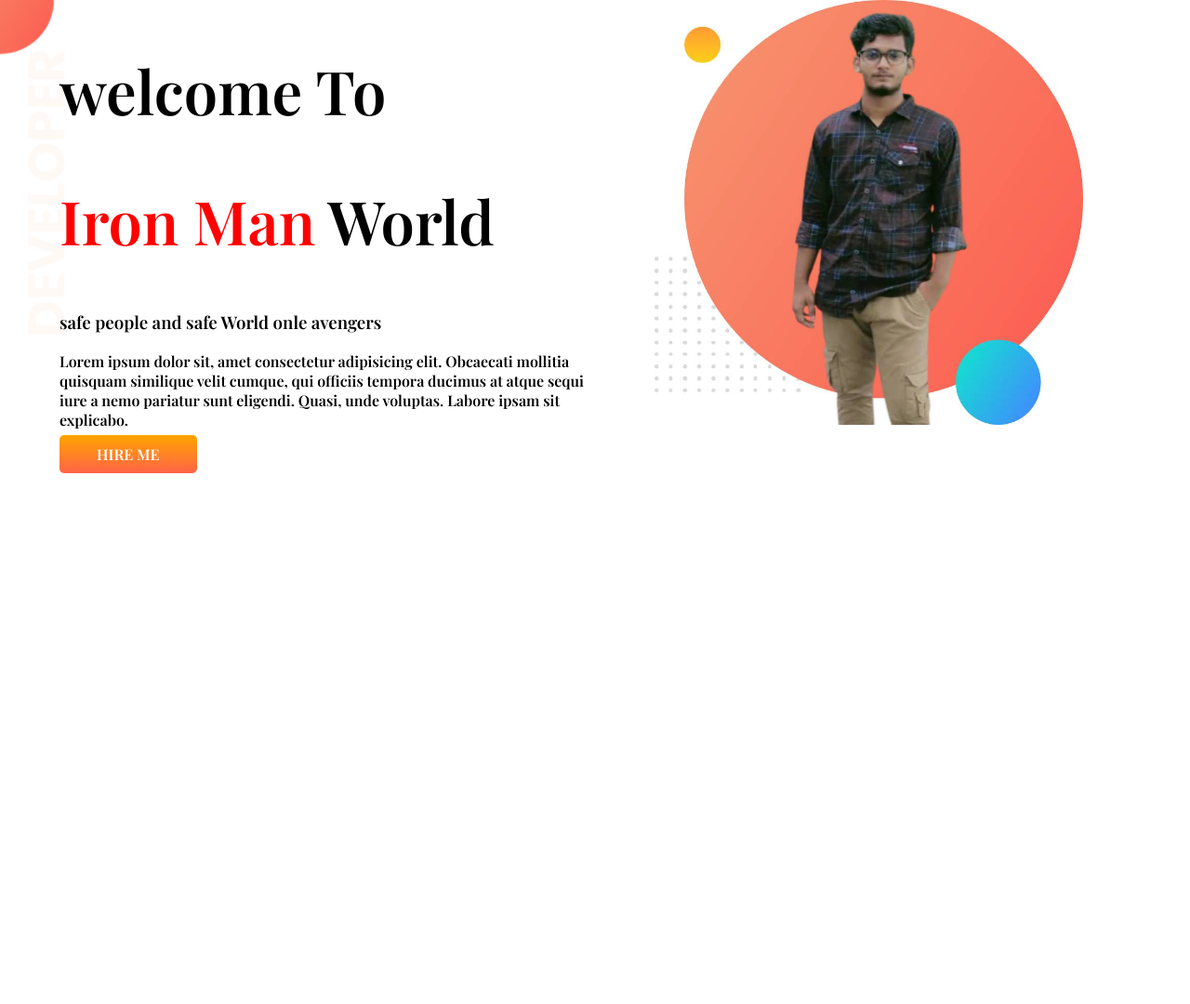
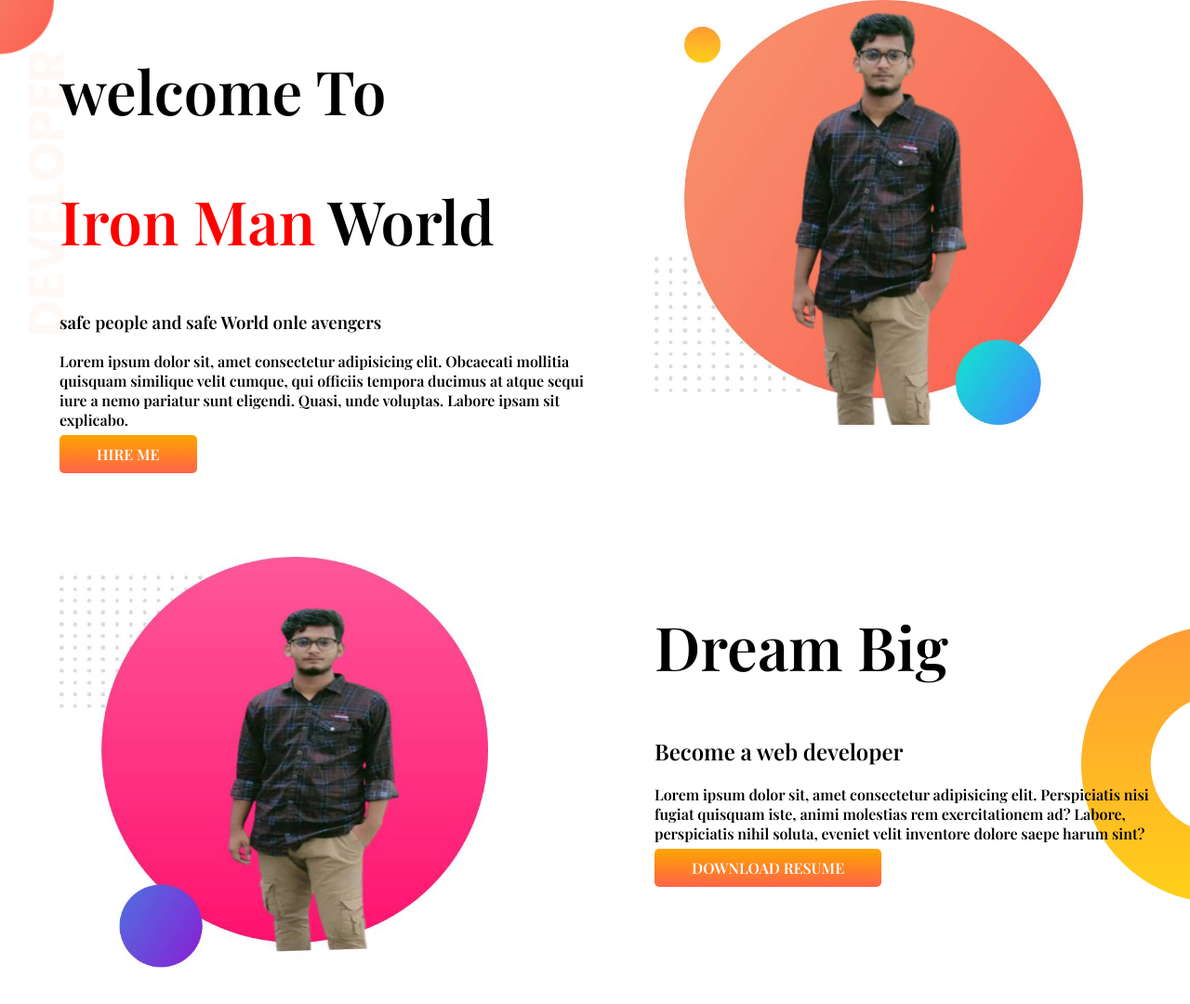
Before and after one commit to NurHamim723/hamim-repo, a plain HTML site: page index.html in a window 1280 px wide. Shown: the whole page at 93% size. Before the commit the page ends 800 px from the top, so only its background shows below. Drawn offline with nearby package versions, Linux system fonts and the light colour scheme.

Commit message:
again added picture

```diff
--- a/index.html
+++ b/index.html
@@ -18,11 +18,21 @@
        <p>Lorem ipsum dolor sit, amet consectetur adipisicing elit. Obcaecati mollitia quisquam similique velit cumque, qui officiis tempora ducimus at atque sequi iure a nemo pariatur sunt eligendi. Quasi, unde voluptas. Labore ipsam sit explicabo.</p>
        <a class="hamim" href="https://www.linkedin.com/feed/">HIRE ME</a>
       </div>
-
-
-      <div class="container" >
+       <div class="container" >
        <img src="images/my-bg - Copy.jpg" alt="HAmim picture">
       </div>
    </section>
+   <section class="top">
+     <div class="container" >
+       <img src="images/NUR_HAMIM.jpg" alt="hamim">
+     </div>
+
+     <div class="container">
+<h1 >Dream Big</h1>
+      <h2>Become a web developer</h2>
+      <p>Lorem ipsum dolor sit, amet consectetur adipisicing elit. Perspiciatis nisi fugiat quisquam iste, animi molestias rem exercitationem ad? Labore, perspiciatis nihil soluta, eveniet velit inventore dolore saepe harum sint?</p>
+      <a class="hamim" href="https://www.google.com">DOWNLOAD RESUME</a>
+     </div>
+   </section>
 </body>
 </html>
--- a/style.css
+++ b/style.css
@@ -10,6 +10,7 @@
 }
 section{
   display: flex;
+  margin-bottom: 100px;
 }
 .container{
     width: 50%;
@@ -30,4 +31,10 @@
 .top-banner{
     background-image:url(images/top-banner.png);
     background-repeat: no-repeat;
+
 }
+.top{
+    background-image: url(images/dream-bg.png);
+    background-repeat: no-repeat;
+    background-position: right;
+}
```
Also changed, not shown: images/NUR_HAMIM.jpg (added).
